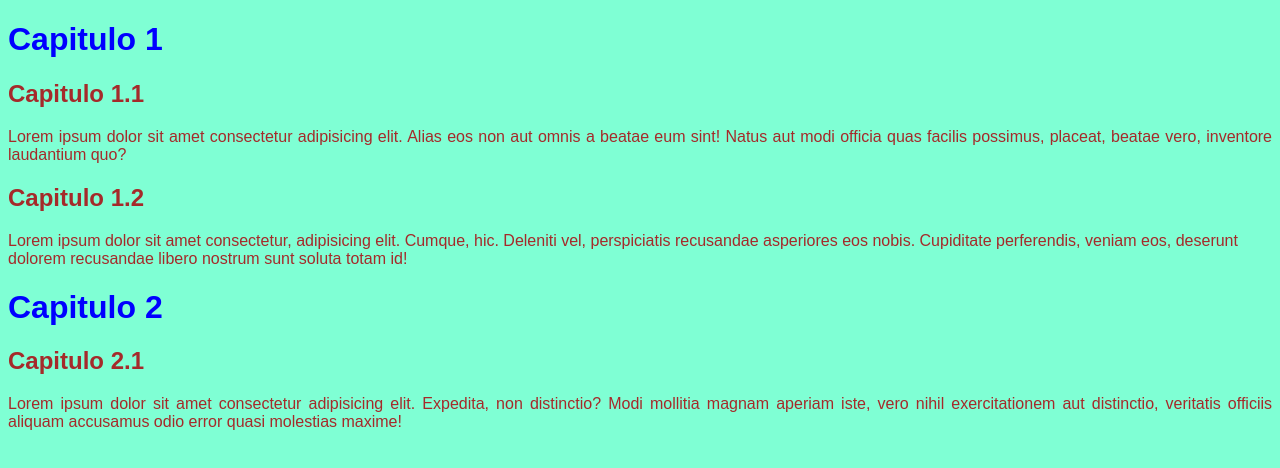
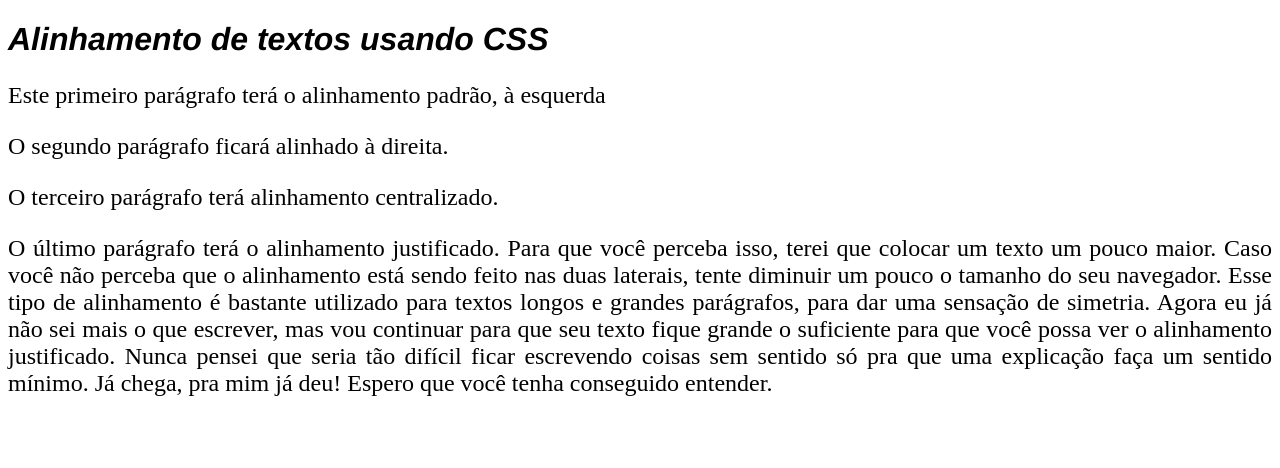
Before and after one commit to daniel29042008/joaofront.end, a plain HTML site: page exercicio.1.html in a window 1280 px wide. Drawn offline with Linux system fonts and the light colour scheme.

Commit message:
Add files via upload

```diff
--- a/exercicio.1.html
+++ b/exercicio.1.html
@@ -3,29 +3,14 @@
 <head>
     <meta charset="UTF-8">
     <meta name="viewport" content="width=device-width, initial-scale=1.0">
-    <title>Document</title>
-    <style>
-        body{
-            font-family: Arial, Helvetica, sans-serif;
-            background-color: rgb(129, 226, 253);
-            color: brown;
-        }
-    </style>
+    <title>Document</title> <link rel="stylesheet" href="styles.css">
 </head>
-
-<body style="background-color: aquamarine; font-family: Arial, Helvetica, sans-serif;">
-    <h1 style="color: blue;">Capitulo 1</h1>
-
-    <h2 style="color: brown;">Capitulo 1.1</h2>
-
-    <p style="text-align: justify;">Lorem ipsum dolor sit amet consectetur adipisicing elit. Alias eos non aut omnis a beatae eum sint! Natus aut modi officia quas facilis possimus, placeat, beatae vero, inventore laudantium quo?</p>
-
-    <h2 style="color: brown;">Capitulo 1.2</h2>
-    <p st>Lorem ipsum dolor sit amet consectetur, adipisicing elit. Cumque, hic. Deleniti vel, perspiciatis recusandae asperiores eos nobis. Cupiditate perferendis, veniam eos, deserunt dolorem recusandae libero nostrum sunt soluta totam id!</p>
-
-    <h1 style="color: blue;">Capitulo 2</h1>
-    <h2 style="color: brown;">Capitulo 2.1</h2>
-    <p style="text-align: justify;">Lorem ipsum dolor sit amet consectetur adipisicing elit. Expedita, non distinctio? Modi mollitia magnam aperiam iste, vero nihil exercitationem aut distinctio, veritatis officiis aliquam accusamus odio error quasi molestias maxime!</p>
+<body>
+    <h1>Alinhamento de textos usando CSS</h1>
+    <p>Este primeiro parágrafo terá o alinhamento padrão, à esquerda</p>
+    <p>O segundo parágrafo ficará alinhado à direita.</p>
+    <p>O terceiro parágrafo terá alinhamento centralizado.</p>
+    <p>O último parágrafo terá o alinhamento justificado. Para que você perceba isso, terei que colocar um texto um pouco maior. Caso você não perceba que o alinhamento está sendo feito nas duas laterais, tente diminuir um pouco o tamanho do seu navegador. Esse tipo de alinhamento é bastante utilizado para textos longos e grandes parágrafos, para dar uma sensação de simetria. Agora eu já não sei mais o que escrever, mas vou continuar para que seu texto fique grande o suficiente para que você possa ver o alinhamento justificado. Nunca pensei que seria tão difícil ficar escrevendo coisas sem sentido só pra que uma explicação faça um sentido mínimo. Já chega, pra mim já deu! Espero que você tenha conseguido entender.</p>
 
 </body>
 </html>
--- /dev/null
+++ b/styles.css
@@ -0,0 +1,38 @@
+body {
+    font-family: Arial, Helvetica, sans-serif;
+    color: black;
+}
+
+h1 {
+    font-family: 'Franklin Gothic Medium', 'Arial Narrow', Arial, sans-serif;
+    color: rgb(0, 0, 0);
+    font-style: oblique;
+
+}
+
+
+p {
+    font-family: 'Times New Roman', Times, serif;
+    text-align: left;
+    font-style: normal;
+    font-weight: 400;
+    font-size: 24px;
+
+}
+
+p {
+    font: italic bold lem arial, helvetica, sans-serif;
+    text-align: end;
+
+}
+
+
+
+
+p {
+    text-align: end;
+}
+
+p {
+    text-align: justify;
+}
```
Also changed, not shown: fontes.html (added, +34 -0 lines).
